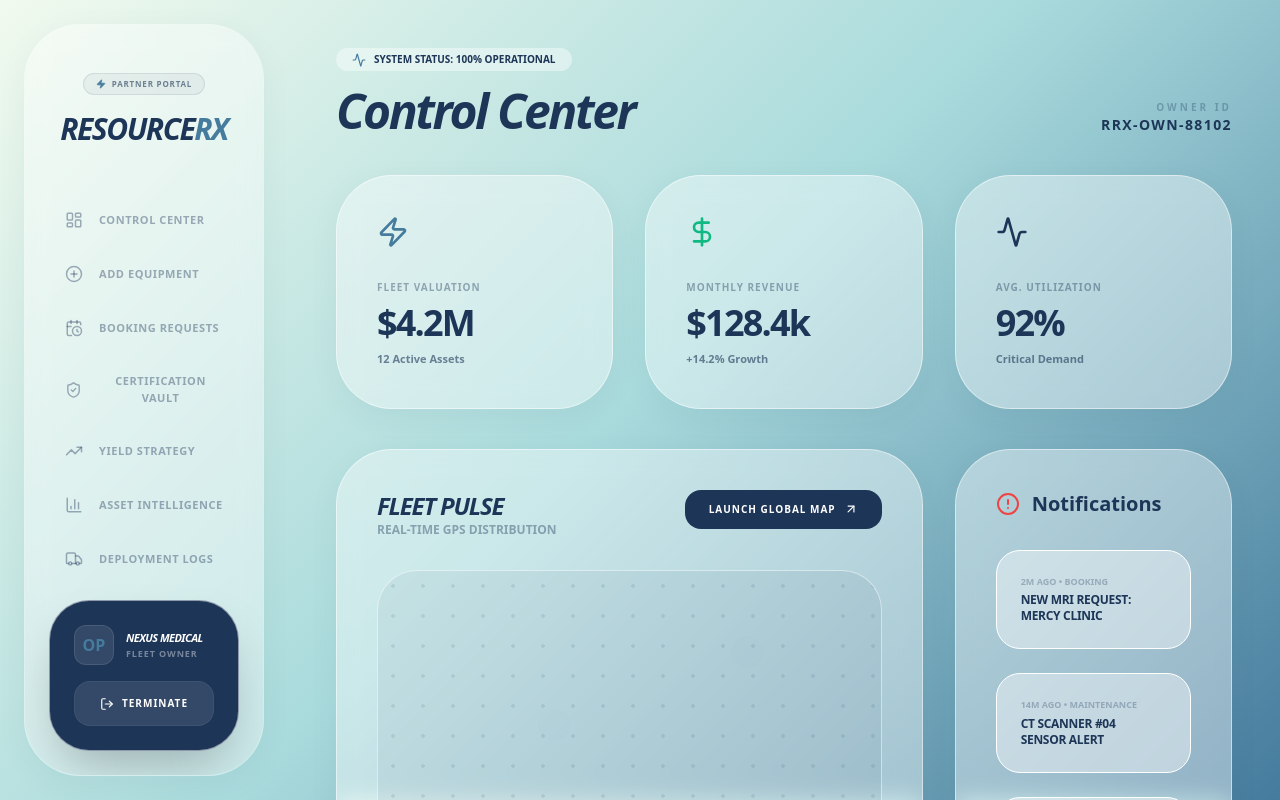
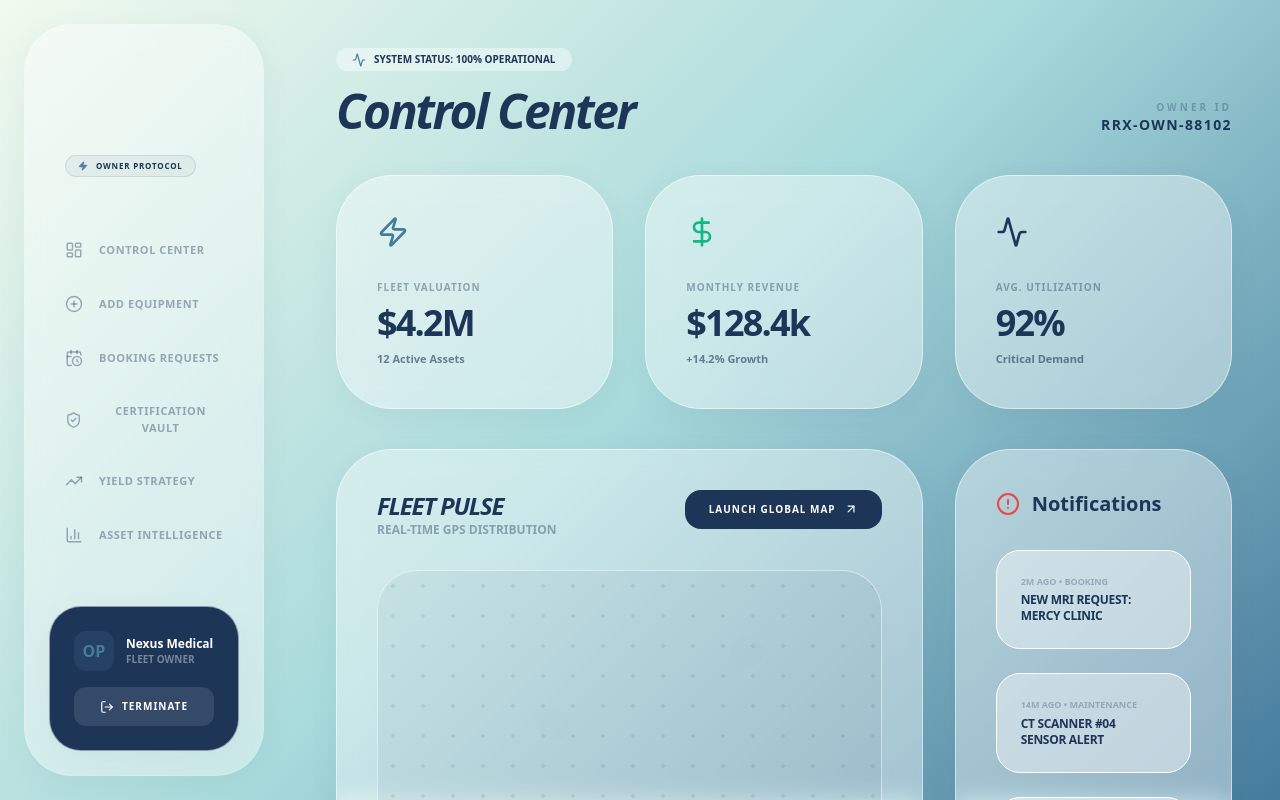
Before and after one commit to DharmiSapariya/ResourceRX, a React (Vite) app: page /owner in a window 1280 px wide. Shown: the top 800 px of the page. Built offline with nearby package versions, Linux system fonts and the light colour scheme.

Commit message:
fix: update OwnerSideBar to match latest navigation

```diff
--- a/src/components/OwnerSideBar.jsx
+++ b/src/components/OwnerSideBar.jsx
@@ -30,26 +30,18 @@ export default function OwnerSidebar() {
 
   return (
     <div className="fixed left-0 top-0 h-screen w-72 p-6 z-[60] hidden lg:block">
-      <div className="glass-panel h-full w-full rounded-[3.5rem] flex flex-col overflow-hidden border-r border-white/10">
+      <div className="glass-panel h-full w-full rounded-[3rem] flex flex-col overflow-hidden border-r border-white/10">
 
-        {/* BRANDING HEADER - Exact Match to Landing Page/Clinic Sidebar */}
-        <div className="p-10 pt-12 flex flex-col items-center text-center">
-          <div className="inline-flex items-center gap-1.5 px-3 py-1 rounded-full bg-[#1d3557]/5 text-[8px] font-black uppercase text-[#1d3557]/60 border border-[#1d3557]/10 tracking-widest mb-4">
-            <Zap size={10} fill="currentColor" className="text-secondary" />
-            Partner Portal
+        {/* LOGO SPACE (Matches your pt-32) */}
+        <div className="p-10 pt-32">
+          <div className="inline-flex items-center gap-2 px-3 py-1 rounded-full bg-primary/5 text-[8px] font-black uppercase text-primary border border-primary/10 tracking-widest mb-2">
+            <Zap size={10} className="text-secondary" fill="currentColor" />
+            Owner Protocol
           </div>
-
-          <h1
-            className="text-3xl font-black tracking-tighter italic cursor-pointer flex items-center justify-center"
-            onClick={() => navigate('/owner/dashboard')}
-          >
-            <span className="text-[#1d3557]">RESOURCE</span>
-            <span className="text-secondary">RX</span>
-          </h1>
         </div>
 
         {/* NAVIGATION */}
-        <nav className="flex-1 px-4 mt-2 space-y-1 overflow-y-auto custom-scrollbar">
+        <nav className="flex-1 px-4 space-y-1 overflow-y-auto custom-scrollbar">
           {menuItems.map((item) => {
             const isActive = location.pathname === item.path;
             return (
@@ -58,8 +50,8 @@ export default function OwnerSidebar() {
                 onClick={() => navigate(item.path)}
                 className={`w-full flex items-center gap-4 px-6 py-4 rounded-2xl font-black text-[11px] uppercase tracking-wider transition-all duration-300 group ${
                   isActive
-                  ? "bg-[#1d3557] text-white shadow-xl shadow-[#1d3557]/20 scale-[1.02]"
-                  : "text-[#1d3557]/40 hover:text-[#1d3557] hover:bg-white/40"
+                  ? "bg-primary text-white shadow-xl shadow-primary/20 scale-[1.02]"
+                  : "text-primary/40 hover:text-primary hover:bg-white/40"
                 }`}
               >
                 <item.icon size={18} className={`${isActive ? "text-secondary" : "group-hover:text-secondary"} transition-colors`} />
@@ -71,20 +63,20 @@ export default function OwnerSidebar() {
 
         {/* OWNER PROFILE CARD */}
         <div className="p-6">
-          <div className="glass-panel bg-[#1d3557] text-white p-6 rounded-[2.5rem] space-y-4 shadow-2xl">
+          <div className="glass-panel bg-primary text-white p-6 rounded-[2rem] space-y-4">
             <div className="flex items-center gap-3">
-              <div className="w-10 h-10 rounded-xl bg-white/10 flex items-center justify-center text-secondary font-black border border-white/10">
+              <div className="w-10 h-10 rounded-xl bg-secondary/20 flex items-center justify-center text-secondary font-black">
                 OP
               </div>
               <div className="overflow-hidden">
-                <p className="text-[11px] font-black truncate uppercase tracking-tighter italic">Nexus Medical</p>
-                <p className="text-[9px] font-bold opacity-40 uppercase tracking-widest">Fleet Owner</p>
+                <p className="text-xs font-black truncate">Nexus Medical</p>
+                <p className="text-[10px] font-bold opacity-40 uppercase">Fleet Owner</p>
               </div>
             </div>
 
             <button
               onClick={() => navigate('/')}
-              className="w-full py-3.5 rounded-2xl bg-white/10 hover:bg-red-500/20 hover:text-red-400 transition-all flex items-center justify-center gap-2 text-[10px] font-black uppercase tracking-widest border border-white/5"
+              className="w-full py-3 rounded-xl bg-white/10 hover:bg-red-500/20 hover:text-red-500 transition-all flex items-center justify-center gap-2 text-[10px] font-black uppercase tracking-widest"
             >
               <LogOut size={14} /> Terminate
             </button>
```
